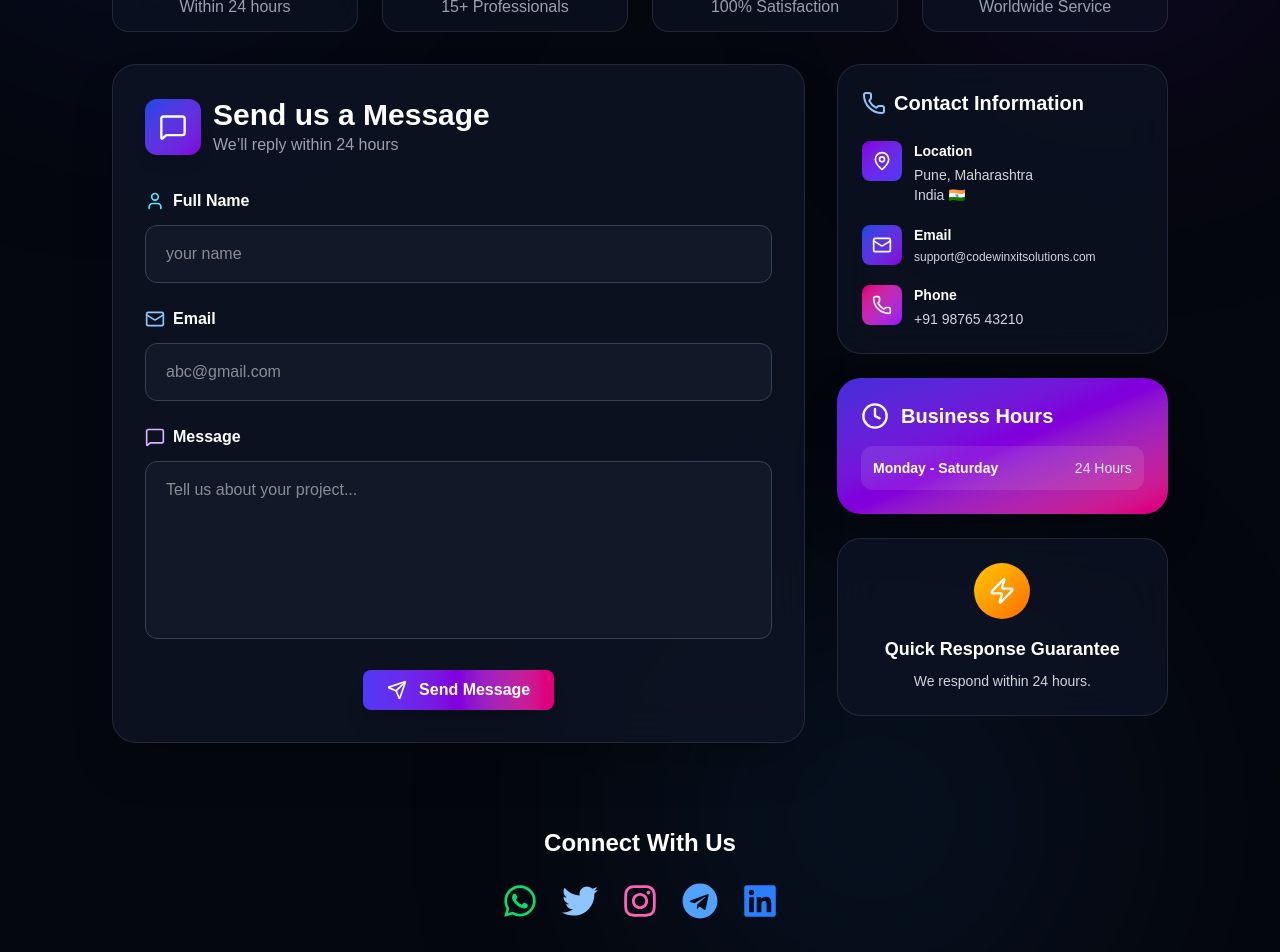
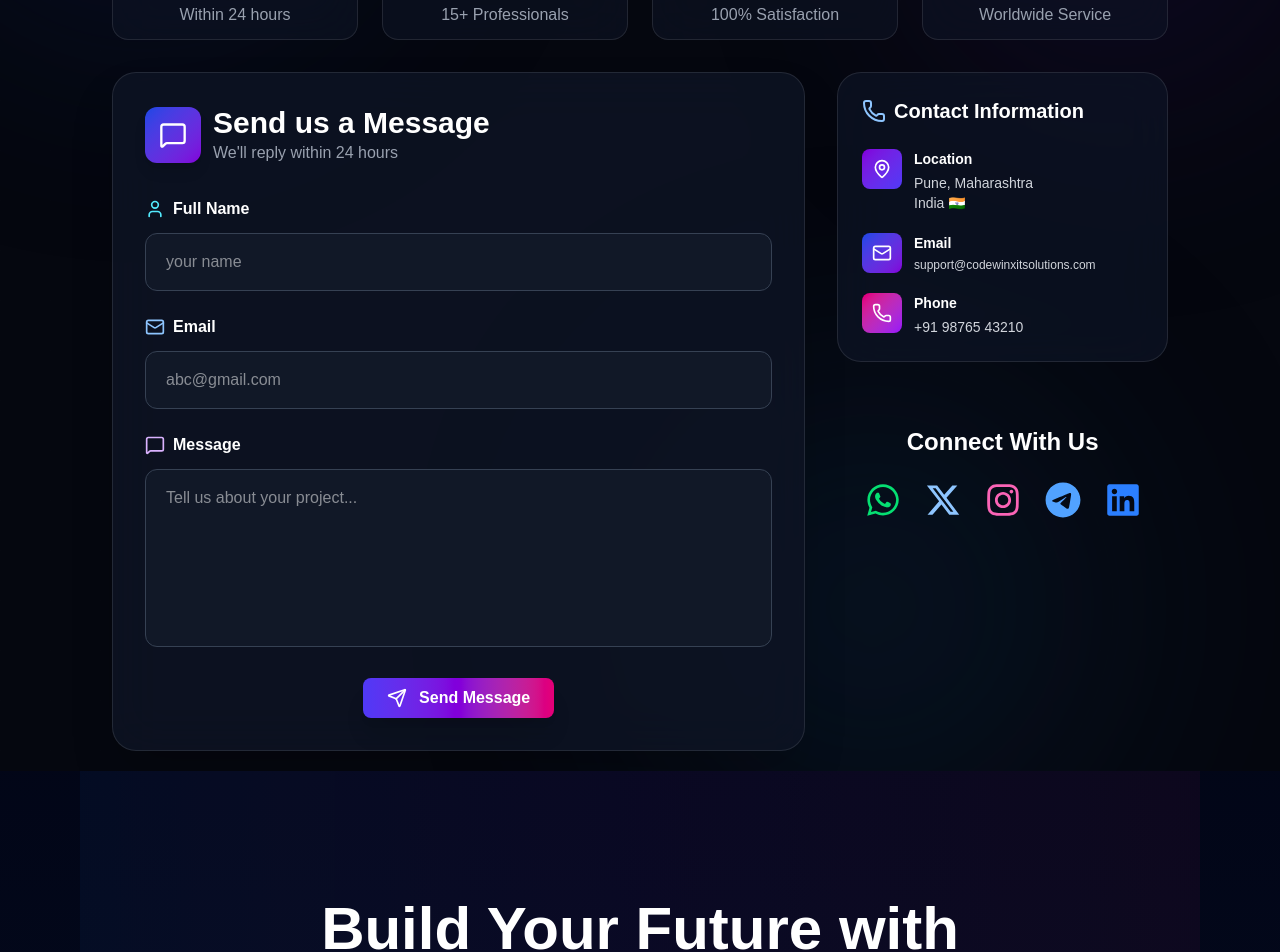
Before and after one commit to codewinx/codewinxitsolution, a Next.js app in the folder company-website/: page / in a window 1280 px wide. Shown: the part 2660-3612 px from the top of the page. Built offline with nearby package versions, Linux system fonts and the light colour scheme.

Commit message:
ContactSection.jsx
commit by sakshi shinde

```diff
--- a/company-website/src/components/ContactSection.jsx
+++ b/company-website/src/components/ContactSection.jsx
@@ -17,11 +17,11 @@ import {
 } from "lucide-react";
 import {
   FaWhatsapp,
-  FaTwitter,
+  FaXTwitter,
   FaInstagram,
   FaTelegram,
   FaLinkedin,
-} from "react-icons/fa";
+} from "react-icons/fa6";
 
 
 export default function Contact() {
@@ -94,7 +94,7 @@ export default function Contact() {
         <div className="text-center mb-12 animate-fadeIn">
           <h2 className="text-4xl md:text-5xl font-black text-white mb-4 tracking-tight">
             Let's Build Something <br/>
-            <span className="block bg-gradient-to-r from-[#005AE0] via-[#43C8FF] to-[#FF47BE] bg-clip-text text-transparent mt-2 pb-3 inline-block">
+            <span className="block bg-gradient-to-r from-[#005AE0] via-[#43C8FF] to-[#FF47BE] bg-clip-text text-transparent mt-3 pb-4 inline-block">
               Amazing Together
             </span>
           </h2>
@@ -156,7 +156,7 @@ export default function Contact() {
                   </div>
                   <div>
                     <h2 className="text-3xl font-bold text-white">Send us a Message</h2>
-                    <p className="text-gray-400">We’ll reply within 24 hours</p>
+                    <p className="text-gray-400">We'll reply within 24 hours</p>
                   </div>
                 </div>
 
@@ -298,55 +298,28 @@ export default function Contact() {
                   </div>
 
                 </div>
-              </div>
+                   </div>
 
-              {/* Business Hours */}
-              <div
-                className="card bg-gradient-to-br from-indigo-700 via-purple-700 to-pink-600 rounded-3xl p-6 shadow-2xl"
-                data-mounted={mounted ? "true" : "false"}
-              >
-                <div className="flex items-center gap-3 mb-4">
-                  <Clock className="w-7 h-7 text-white" />
-                  <h3 className="text-xl font-bold text-white">Business Hours</h3>
-                </div>
+               {/* Social Icons */}
+      <div className="relative z-10 mt-16 text-center pb-16">
+        <h2 className="text-2xl font-semibold mb-6 text-white">Connect With Us</h2>
 
-                <div className="space-y-3 text-white">
-                  <div className="flex justify-between items-center p-3 bg-white/10 rounded-xl">
-                    <span className="font-semibold text-sm">Monday - Saturday</span>
-                    <span className="text-blue-100 text-sm">24 Hours</span>
-                  </div>
-                </div>
-              </div>
+        <div className="flex justify-center gap-6 text-4xl">
+          <a className="text-green-400 hover:scale-125 transition-transform"><FaWhatsapp /></a>
+          <a className="text-blue-300 hover:scale-125 transition-transform"><FaXTwitter /></a>
+          <a className="text-pink-400 hover:scale-125 transition-transform"><FaInstagram /></a>
+          <a className="text-blue-400 hover:scale-125 transition-transform"><FaTelegram /></a>
+          <a className="text-blue-500 hover:scale-125 transition-transform"><FaLinkedin /></a>
+        </div>
+      </div>
 
-              {/* Quick Response */}
-              <div
-                className="card bg-[#0E1525]/70 backdrop-blur-xl border border-white/10 rounded-3xl p-6 text-center"
-                data-mounted={mounted ? "true" : "false"}
-              >
-                <div className="w-14 h-14 bg-gradient-to-br from-yellow-400 to-orange-500 rounded-full flex items-center justify-center mx-auto mb-4">
-                  <Zap className="w-7 h-7 text-white" />
-                </div>
-                <h4 className="text-lg font-bold text-white mb-2">Quick Response Guarantee</h4>
-                <p className="text-gray-300 text-sm">We respond within 24 hours.</p>
-              </div>
 
             </div>
           </div>
         </div>
       </div>
 
-      {/* Social Icons */}
-      <div className="relative z-10 mt-16 text-center pb-16">
-        <h2 className="text-2xl font-semibold mb-6 text-white">Connect With Us</h2>
 
-        <div className="flex justify-center gap-6 text-4xl">
-          <a className="text-green-400 hover:scale-125 transition-transform"><FaWhatsapp /></a>
-          <a className="text-blue-300 hover:scale-125 transition-transform"><FaTwitter /></a>
-          <a className="text-pink-400 hover:scale-125 transition-transform"><FaInstagram /></a>
-          <a className="text-blue-400 hover:scale-125 transition-transform"><FaTelegram /></a>
-          <a className="text-blue-500 hover:scale-125 transition-transform"><FaLinkedin /></a>
-        </div>
-      </div>
 
       {/* Animations */}
       <style jsx>{`
```
